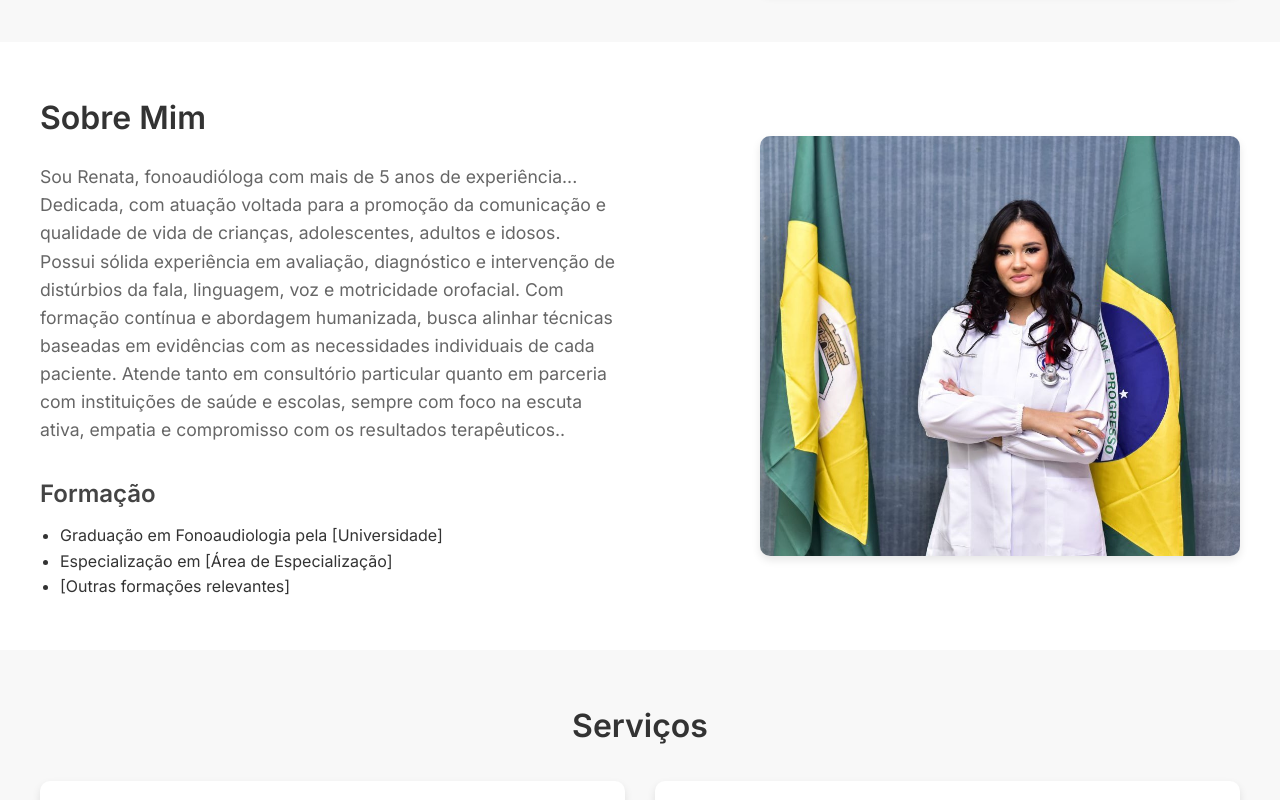
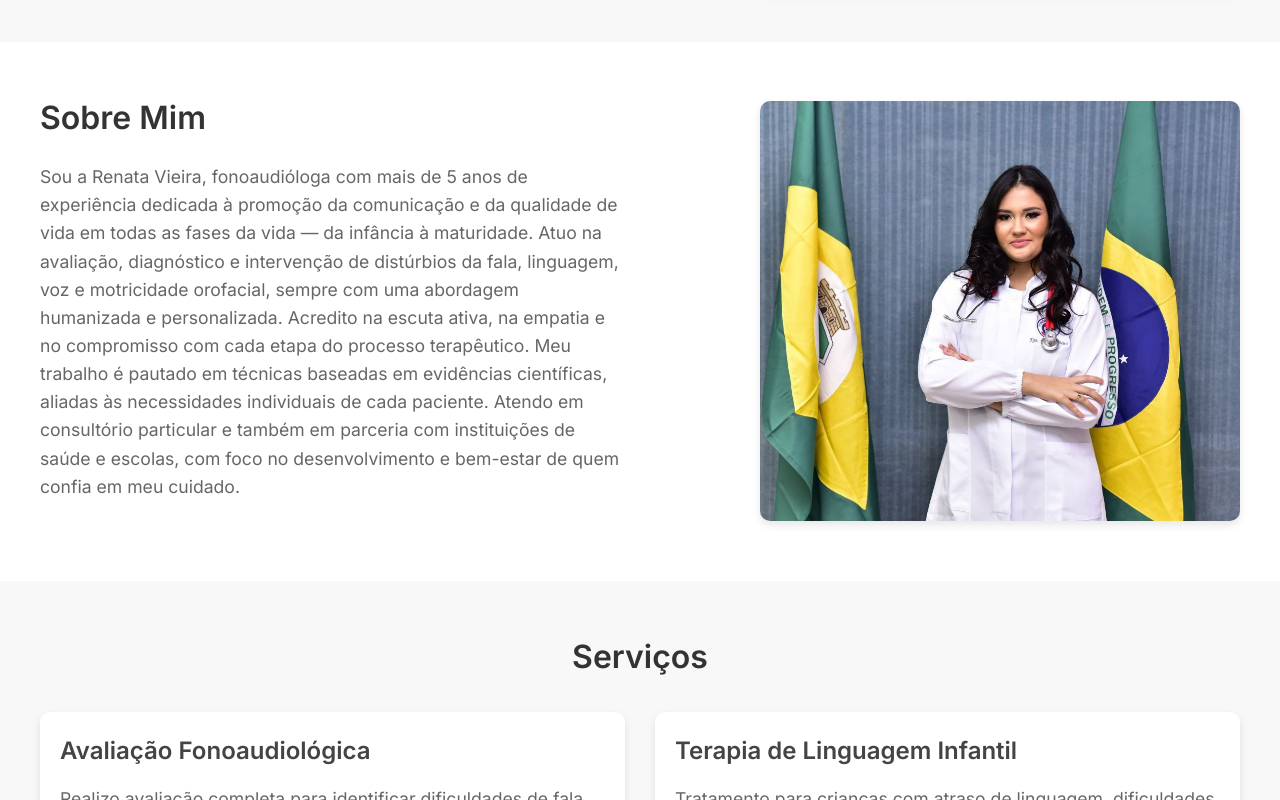
Before and after one commit to leonsanttos/fonoaudiologia, a plain HTML site: page index.html in a window 1280 px wide. Shown: the part 678-1478 px from the top of the page. Drawn offline with Linux system fonts and the light colour scheme.

Commit message:
MELHORANDO O SOMBRE MIM, E AJUSTANDO A NOVA LOGO

```diff
--- a/css/style.css
+++ b/css/style.css
@@ -23,7 +23,6 @@ body {
     color: #333;
     background-color: #f8f8f8;
     padding-top: var(--alturaHeader);
-
 
 }
 
--- a/index.html
+++ b/index.html
@@ -47,17 +47,12 @@
                 <div class="sobre-texto">
                     <h2>Sobre Mim</h2>
                     <p>
-                        Sou Renata, fonoaudióloga com mais de 5 anos de experiência...
-                        Dedicada, com atuação voltada para a promoção da comunicação e qualidade de vida de crianças, adolescentes, adultos e idosos. Possui sólida experiência em avaliação, diagnóstico e intervenção de distúrbios da fala, linguagem, voz e motricidade orofacial.
+                        Sou a Renata Vieira, fonoaudióloga com mais de 5 anos de experiência dedicada à promoção da comunicação e da qualidade de vida em todas as fases da vida — da infância à maturidade.
 
-                        Com formação contínua e abordagem humanizada, busca alinhar técnicas baseadas em evidências com as necessidades individuais de cada paciente. Atende tanto em consultório particular quanto em parceria com instituições de saúde e escolas, sempre com foco na escuta ativa, empatia e compromisso com os resultados terapêuticos..
-                    </p>
-                    <h3>Formação</h3>
-                    <ul>
-                        <li>Graduação em Fonoaudiologia pela [Universidade]</li>
-                        <li>Especialização em [Área de Especialização]</li>
-                        <li>[Outras formações relevantes]</li>
-                    </ul>
+                        Atuo na avaliação, diagnóstico e intervenção de distúrbios da fala, linguagem, voz e motricidade orofacial, sempre com uma abordagem humanizada e personalizada. Acredito na escuta ativa, na empatia e no compromisso com cada etapa do processo terapêutico.
+
+                        Meu trabalho é pautado em técnicas baseadas em evidências científicas, aliadas às necessidades individuais de cada paciente. Atendo em consultório particular e também em parceria com instituições de saúde e escolas, com foco no desenvolvimento e bem-estar de quem confia em meu cuidado.</p>
+
                 </div>
                 <div class="sobre-imagem">
                     <img src="img/img1.jpg" alt="Renata" />
```
Also changed, not shown: img/LOGO.png.
